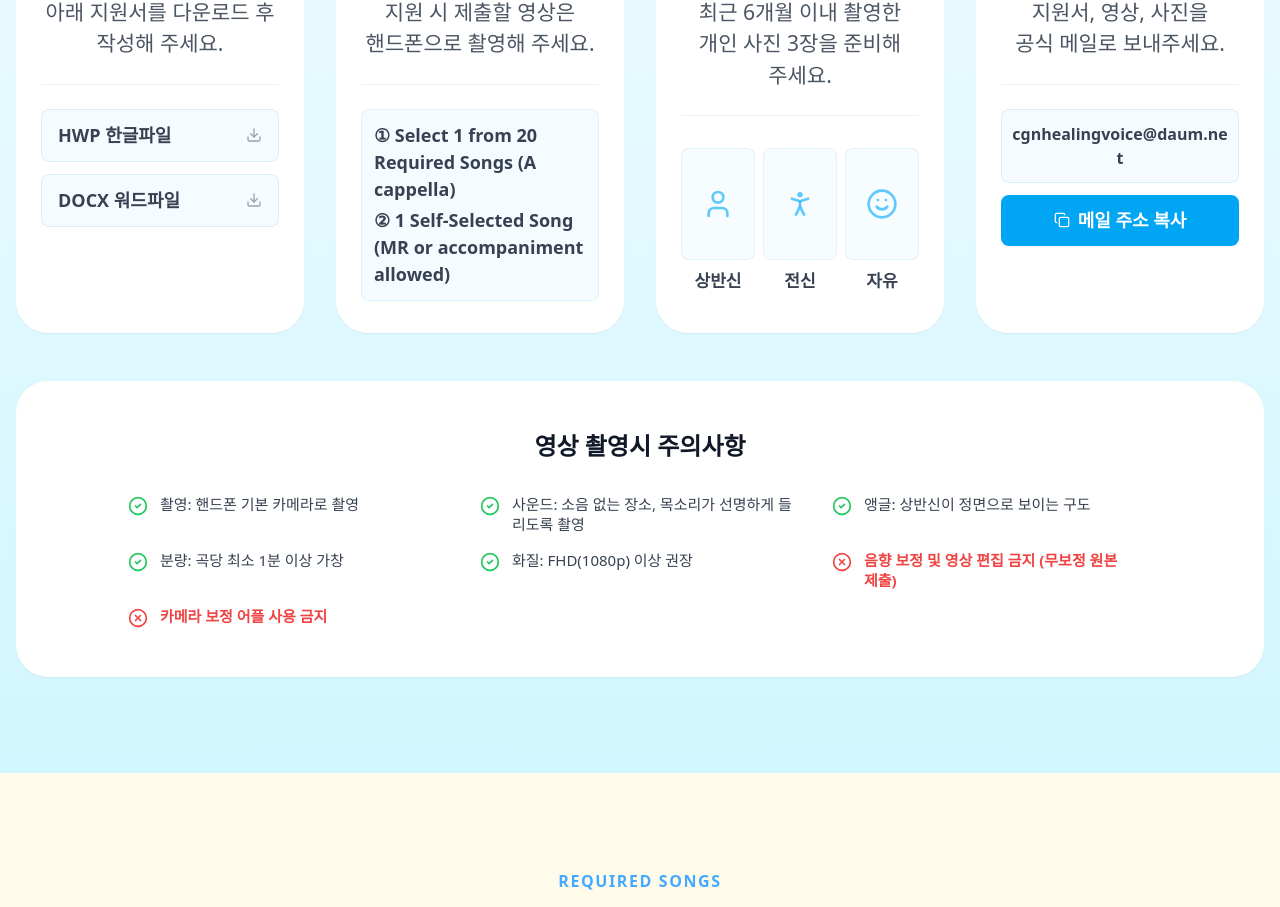
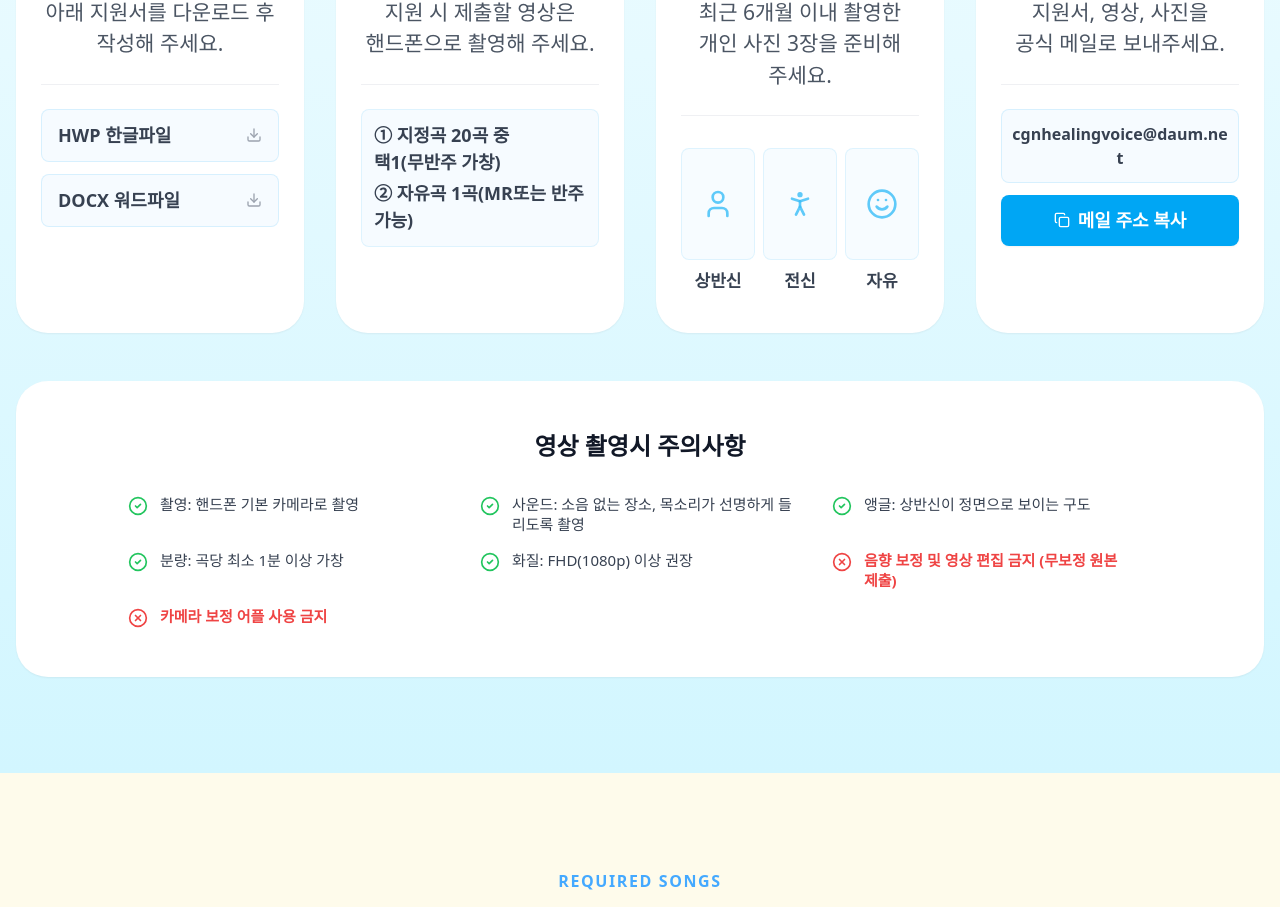
Before and after one commit to seun9eun/healingvoice, a React (Vite) app: page / in a window 1280 px wide. Shown: the part 4618-5525 px from the top of the page. Built offline with nearby package versions, Linux system fonts and the light colour scheme; a web font is replaced by a local one.

Commit message:
fix: restore korean translations and sync english correctly

```diff
--- a/src/app/translations.ts
+++ b/src/app/translations.ts
@@ -35,9 +35,9 @@ export const translations = {
         title: "영상 촬영",
         desc: "지원 시 제출할 영상은\n 핸드폰으로 촬영해 주세요.",
         guide1:
-          "① Select 1 from 20 Required Songs (A cappella)",
+          "① 지정곡 20곡 중 택1(무반주 가창)",
         guide2:
-          "② 1 Self-Selected Song (MR or accompaniment allowed)",
+          "② 자유곡 1곡(MR또는 반주 가능)",
         check1: "촬영: 핸드폰 기본 카메라로 촬영",
         check2: "사운드: 소음 없는 장소, 목소리가 선명하게 들리도록 촬영",
         check3: "앵글: 상반신이 정면으로 보이는 구도",
@@ -277,9 +277,9 @@ export const translations = {
         title: "Video Submission",
         desc: "Record your audition videos using your mobile phone.",
         guide1:
-          "① Required Song: Select one from the 20 required songs and perform a cappella\n (no accompaniment).",
+          "① Select 1 from 20 Required Songs (A cappella)",
         guide2:
-          "② Self-Selected Song: Choose one song of your choice. (MR or instrumental accompaniment is allowed/Please ensure your voice is clearly audible in the recording.).\n※ Important: Please ensure your voice is clearly audible in the recording.",
+          "② 1 Self-Selected Song (MR or accompaniment allowed)",
         guide2_sub:
           "※ Important: Please ensure your voice is clearly audible in the recording.",
         check1: "Camera: Record using the default smartphone camera app",
```
